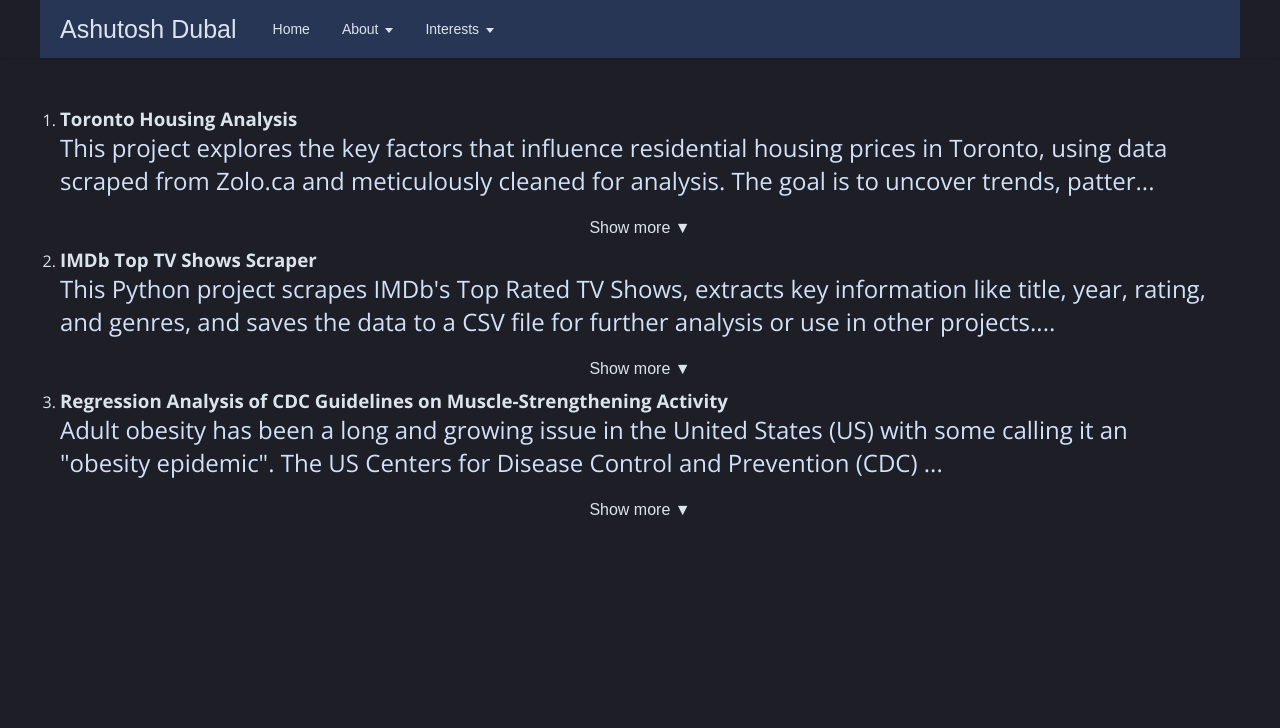
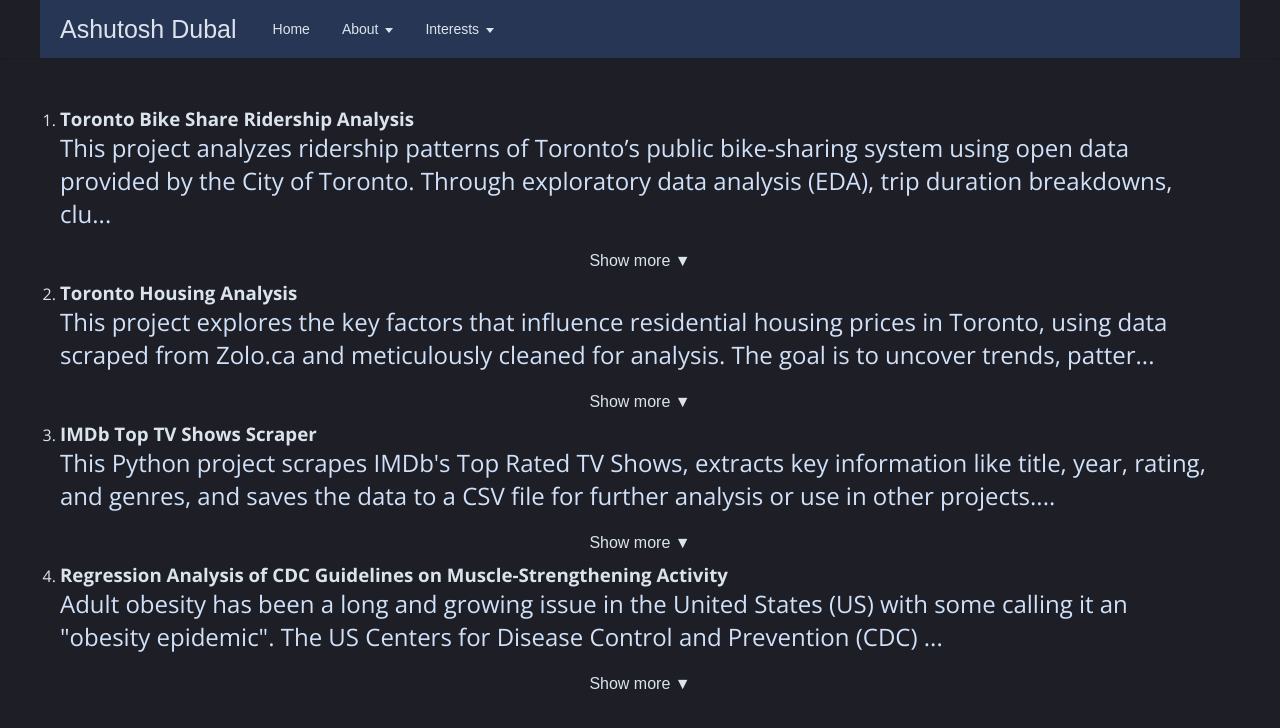
Before and after one commit to Ashutosh-Dubal/my-projects, a React (Create React App) app: page /projects/data-science in a window 1280 px wide. Shown: the top 728 px of the page. Built offline with nearby package versions, Linux system fonts and the light colour scheme.

Commit message:
updating the data science page

```diff
--- a/src/routes/data-science.js
+++ b/src/routes/data-science.js
@@ -32,6 +32,12 @@ const Data = ({ title, content, pdfLink }) => {
     return (
       <div className="show-more">
         <ol>
+
+          <Data
+          title="Toronto Bike Share Ridership Analysis"
+          content={'This project analyzes ridership patterns of Toronto’s public bike-sharing system using open data provided by the City of Toronto. Through exploratory data analysis (EDA), trip duration breakdowns, clustering, and spatial usage analysis, we aim to uncover user behaviour trends, system usage hotspots, and potential operational challenges.'}
+          pdfLink='https://github.com/Ashutosh-Dubal/bike-share-analysis'
+          />
 
           <Data
           title="Toronto Housing Analysis"
```
Lines whose indentation alone changed are shown as unchanged.
